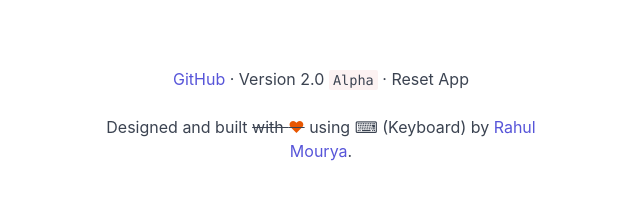
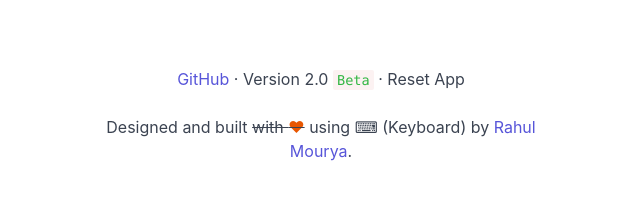
Before and after one commit to rahulmourya336/VanillaToDo, a website: page index.html in a window 1280 px wide. Shown: the part 331-530 px from the top of the page, 319-959 px from the left. Drawn offline with nearby package versions, Linux system fonts and the light colour scheme.

Commit message:
Minor fix -Beta

```diff
--- a/index.html
+++ b/index.html
@@ -83,7 +83,7 @@
 
         <div id="footer">
             <p><a href="https://github.com/rahulmourya336/VanillaToDo" target="_blank" rel="noopener">GitHub</a> ·
-                Version <span class="version">2.0 <code class="small code">Alpha</code></span>
+                Version <span class="version">2.0 <code class="small code text-success">Beta</code></span>
                 · <span onclick="resetApp()" id="resetApp">Reset App</span> </p>
             <p>Designed and built <s>with <span class="text-error">♥</s> using ⌨ (Keyboard)</span> by <a href="https://twitter.com/rahucrux"
                     target="_blank" rel="noopener">Rahul Mourya</a>.</p>
```
